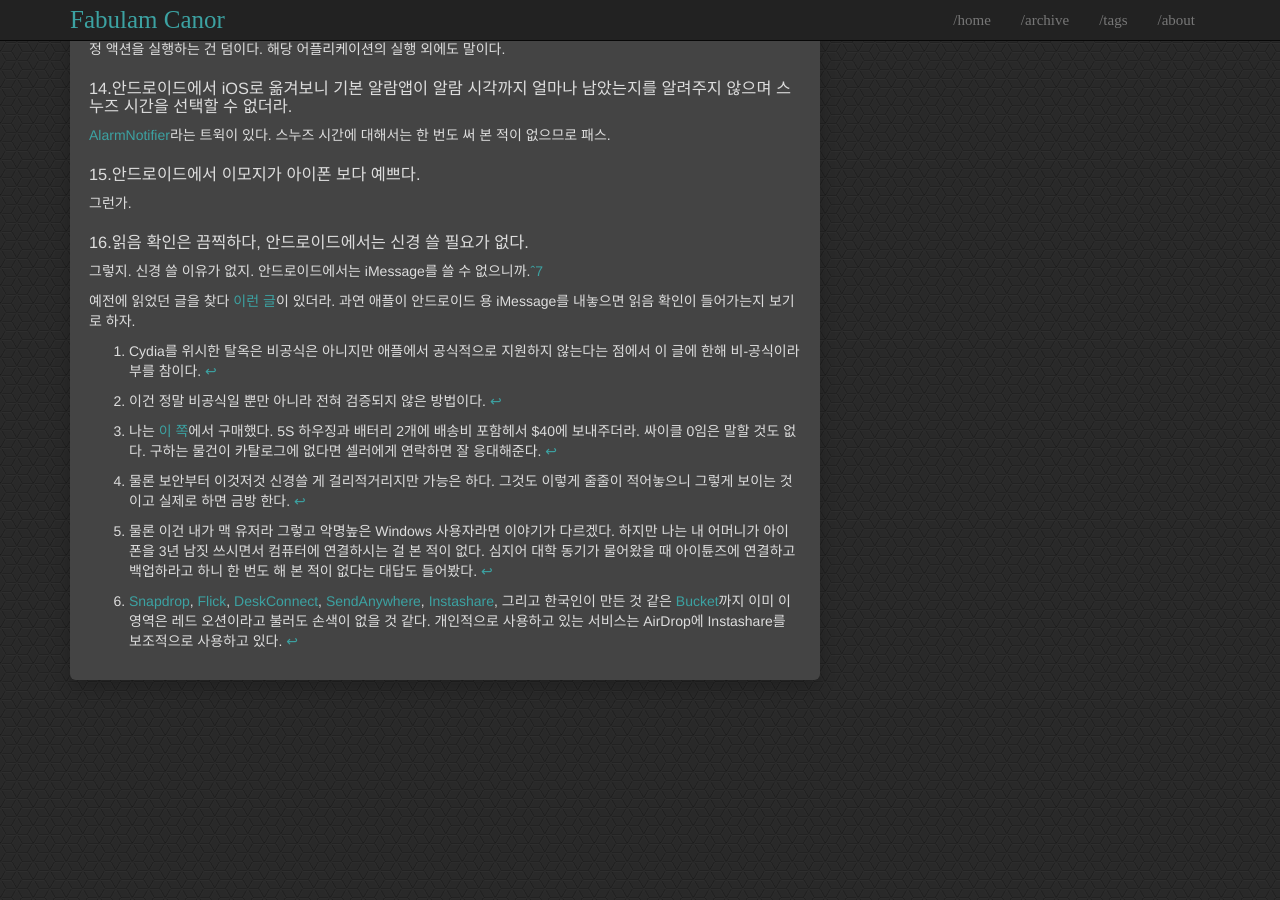
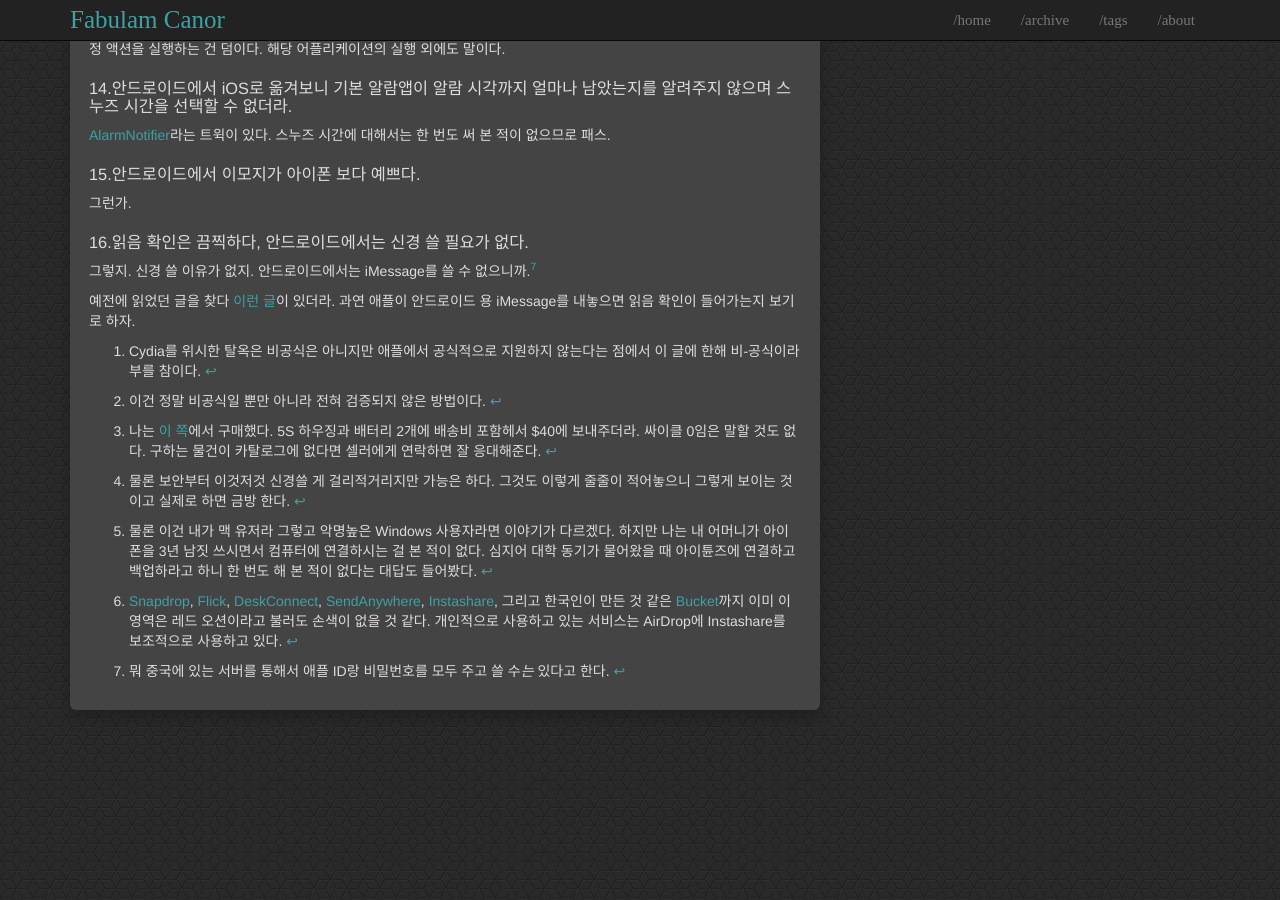
Before and after one commit to Canorus/canorus.github.io, a Jekyll site: the page built from _posts/2016-03-13-why_android_is_not_better_than_iOS.md, in a window 1280 px wide and 900 px high, scrolled down 1532 px. Built offline with Jekyll 4.4.1, drawn with Linux system fonts in a browser that asks for light colours.

Commit message:
why android is not better than iOS

```diff
--- a/_posts/2016-03-13-why_android_is_not_better_than_iOS.md
+++ b/_posts/2016-03-13-why_android_is_not_better_than_iOS.md
@@ -39,6 +39,7 @@
 그리고 AirDrop이 나오면서 ~~흠 AirDrop은 Windows에서는 작동하지 않던가~~, 그리고 비슷한 유형의 서드파티 앱*들*[^6]이 나오면서 아이튠즈나 아이포토를 거치지 않고도 미디어를 옮길 수 있게 되었다. 그리고 *대부분 안드로이드나 윈도우즈 등 여러 운영체제를 지원한다*.
 
 [^5]: 물론 이건 내가 맥 유저라 그렇고 악명높은 Windows 사용자라면 이야기가 다르겠다. 하지만 나는 내 어머니가 아이폰을 3년 남짓 쓰시면서 컴퓨터에 연결하시는 걸 본 적이 없다. 심지어 대학 동기가 물어왔을 때 아이튠즈에 연결하고 백업하라고 하니 한 번도 해 본 적이 없다는 대답도 들어봤다.
+
 [^6]: [Snapdrop](https://snapdrop.net), [Flick](http://getflick.io), [DeskConnect](https://itunes.apple.com/kr/app/deskconnect/id642220194?mt=12), [SendAnywhere](https://send-anywhere.com), [Instashare](http://instashareapp.com), 그리고 한국인이 만든 것 같은 [Bucket](https://bucket.to)까지 이미 이 영역은 레드 오션이라고 불러도 손색이 없을 것 같다. 개인적으로 사용하고 있는 서비스는 AirDrop에 Instashare를 보조적으로 사용하고 있다.
 
 ### 6.안드로이드는 어떤 마이크로USB 케이블로도 충전이 가능하지만 아이폰은 비싼 전용 라이트닝 케이블로만 충전이 가능하다.
@@ -83,8 +84,8 @@
 
 ### 16.읽음 확인은 끔찍하다, 안드로이드에서는 신경 쓸 필요가 없다.
 
-그렇지. 신경 쓸 이유가 없지. 안드로이드에서는 iMessage를 쓸 수 없으니까.[ˆ7]
-
-[ˆ7]: 뭐 중국에 있는 서버를 통해서 애플 ID랑 비밀번호를 모두 주고 쓸 수*는* 있다고 한다.
+그렇지. 신경 쓸 이유가 없지. 안드로이드에서는 iMessage를 쓸 수 없으니까.[^7]
 
 예전에 읽었던 글을 찾다 [이런 글](http://thehackernews.com/2016/02/apple-iMessage-for-android.html)이 있더라. 과연 애플이 안드로이드 용 iMessage를 내놓으면 읽음 확인이 들어가는지 보기로 하자.
+
+[^7]: 뭐 중국에 있는 서버를 통해서 애플 ID랑 비밀번호를 모두 주고 쓸 수*는* 있다고 한다.
```
